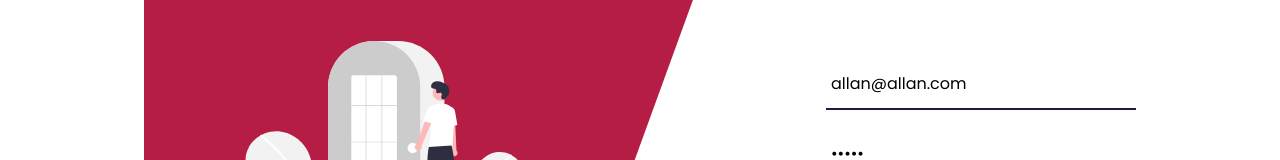
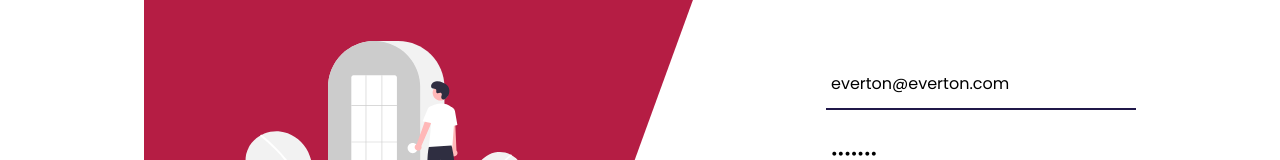
Before and after one commit to AllanR1991/senai-eventPlus-ApiReact, a React (Create React App) app: page /login in a window 1280 px wide. Shown: the part 361-521 px from the top of the page. Built offline with nearby package versions, Linux system fonts and the light colour scheme; the HTML template or start-up script is replaced by a standard one.

Commit message:
Alterado usuario.

```diff
--- a/src/pages/LoginPage/LoginPage.jsx
+++ b/src/pages/LoginPage/LoginPage.jsx
@@ -10,7 +10,7 @@ import "./LoginPage.css";
 import { UserContext, userDecodeToken } from "../../context/AuthContext";
 
 const LoginPage = () => {
-  const [user, setUser] = useState({ email: "allan@allan.com", senha: "allan" });
+  const [user, setUser] = useState({ email: "everton@everton.com", senha: "everton" });
   //importa os dados globais do usuário
   const { userData, setUserData } = useContext(UserContext);
   const navigate = useNavigate();
```
